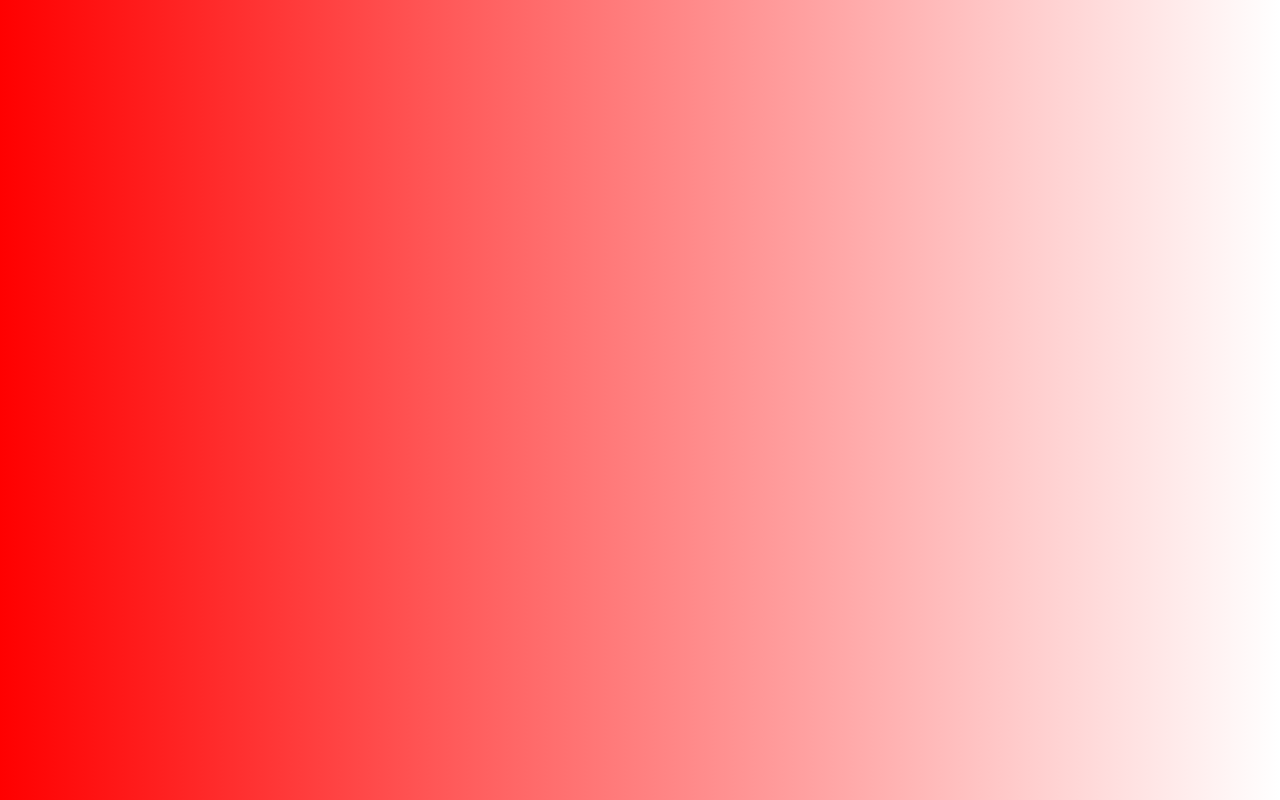
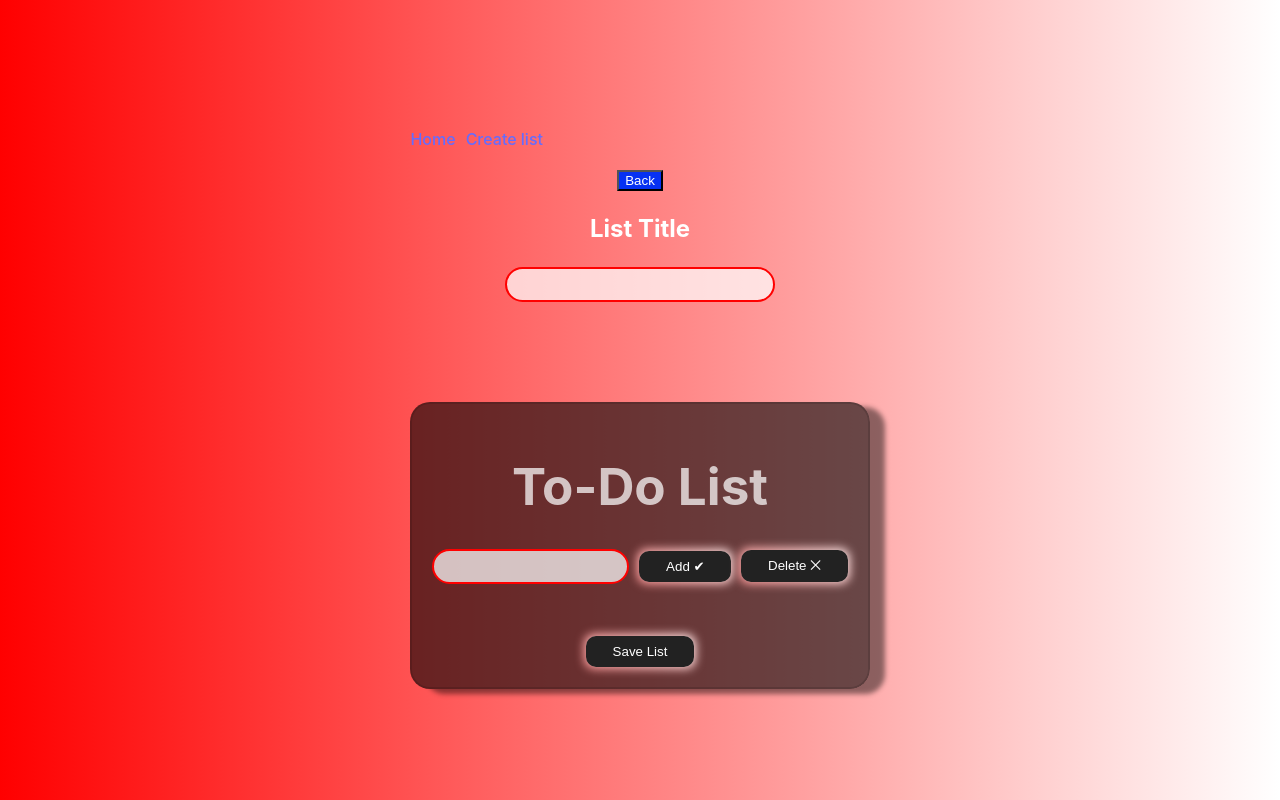
Before and after one commit to martinacev/todo-react, a React (Vite) app: page /create-list in a window 1280 px wide. Before the commit this address had no page. Built offline with nearby package versions, Linux system fonts and the light colour scheme.

Commit message:
router-done

```diff
--- a/src/App.jsx
+++ b/src/App.jsx
@@ -5,16 +5,17 @@ import CreateTodo from "./pages/CreateTodo";
 import { BrowserRouter, Routes, Route } from "react-router-dom";
 import Home from "./pages/Home";
 import DetailView from "./pages/DetailView";
+import Navbar from "./components/Navbar";
 
 function App() {
-	const lists = [{ title: "", content: "" }];
 	return (
 		<Provider store={store}>
 			<BrowserRouter>
+				<Navbar />
 				<Routes>
-					<Route path="/" element={<CreateTodo />} />
-					<Route path="/home" element={<Home lists={lists} />} />
-					<Route path="/detailview" element={<DetailView />} />
+					<Route path="/" element={<Home />} />
+					<Route path="/create-list" element={<CreateTodo />} />
+					<Route path="/detail-view" element={<DetailView />} />
 				</Routes>
 			</BrowserRouter>
 		</Provider>
--- /dev/null
+++ b/src/components/DashboardList/index.jsx
@@ -0,0 +1,25 @@
+import { PropTypes } from "prop-types";
+
+export default function DashboardList({ title, content }) {
+	return (
+		<div
+			style={{
+				borderRadius: 8,
+				backgroundColor: "whitesmoke",
+				color: "#333",
+			}}
+		>
+			<h4>{title}</h4>
+			<ul>
+				{content.map((item) => (
+					<li key={item.id}>{item.text}</li>
+				))}
+			</ul>
+		</div>
+	);
+}
+
+DashboardList.propTypes = {
+	title: PropTypes.string.isRequired,
+	content: PropTypes.array,
+};
--- /dev/null
+++ b/src/components/Navbar/index.jsx
@@ -0,0 +1,19 @@
+import { Link } from "react-router-dom";
+
+export default function Navbar() {
+	return (
+		<ul
+			style={{
+				display: "flex",
+				gap: 10,
+			}}
+		>
+			<li>
+				<Link to={"/"}>Home</Link>
+			</li>
+			<li>
+				<Link to={"/create-list"}>Create list</Link>
+			</li>
+		</ul>
+	);
+}
--- a/src/index.css
+++ b/src/index.css
@@ -54,8 +54,16 @@ h1 {
 	}
 }
 
-li {
+ol li {
 	list-style: decimal;
+}
+
+ul {
+	padding-left: 0;
+}
+
+ul li {
+	list-style: none;
 }
 
 span {
--- a/src/pages/CreateTodo.jsx
+++ b/src/pages/CreateTodo.jsx
@@ -1,7 +1,17 @@
+import { Link } from "react-router-dom";
 import Todo from "../components/Todo";
 
 const CreateTodo = () => {
-	return <Todo />;
+	return (
+		<div>
+			<button>
+				<Link to="/" style={{ color: "white" }}>
+					Back
+				</Link>
+			</button>
+			<Todo />
+		</div>
+	);
 };
 
 export default CreateTodo;
--- a/src/pages/Home.jsx
+++ b/src/pages/Home.jsx
@@ -1,19 +1,16 @@
 import PropTypes from "prop-types";
-import { Link } from "react-router-dom";
-import classes from "../components/Todo/ListActions.module.css";
+import { useSelector } from "react-redux";
+import DashboardList from "../components/DashboardList";
 
-const Home = ({ lists }) => {
+const Home = () => {
+	const lists = useSelector((state) => state.todoLists);
+
 	return (
 		<div>
-			<button className={classes.button}>
-				<Link to="/" style={{ color: "white" }}>
-					Back
-				</Link>
-			</button>
 			<h1>Home Page</h1>
 			<div>
 				{lists.map((list) => (
-					<div key={list.title}>{list.title}</div>
+					<DashboardList key={list.title} title={list.title} content={list.content} />
 				))}
 			</div>
 		</div>
```
